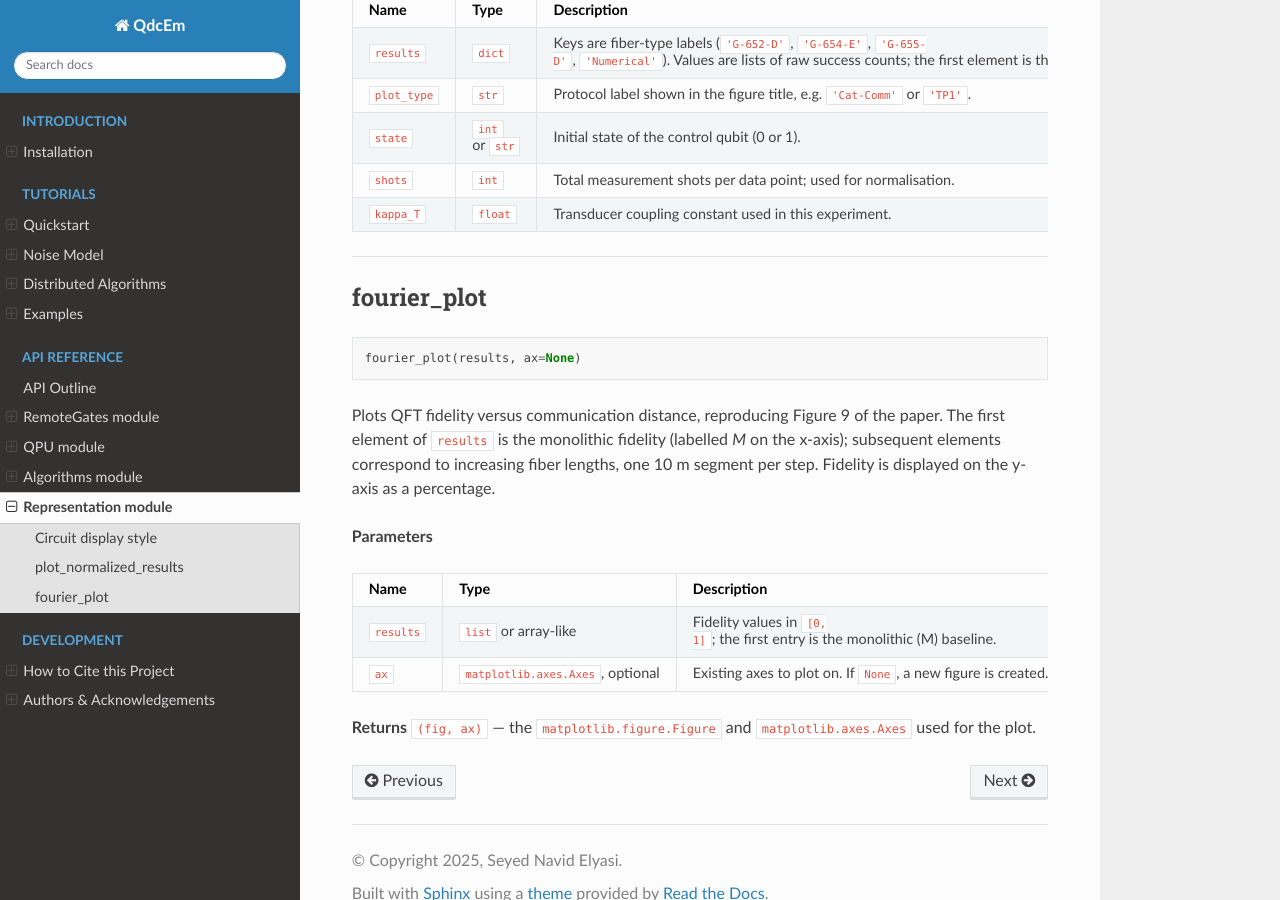
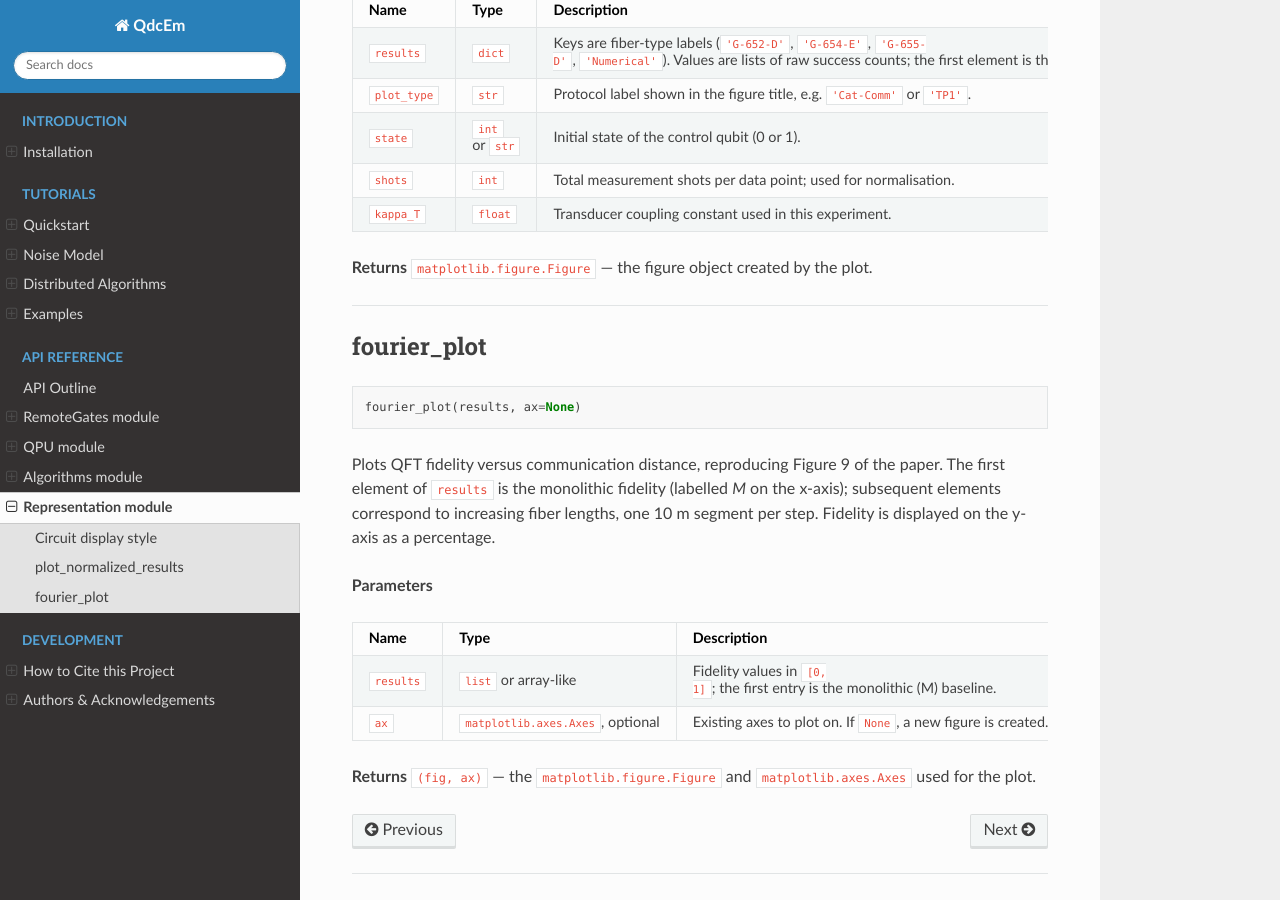
Before and after one commit to nelyasi/QdcEm, a Sphinx documentation site: the page built from docs/pages/modules/representation.rst, in a window 1280 px wide and 900 px high, scrolled down 990 px. Built offline with Sphinx 7.4.7 and the Read the Docs theme 3.1.0, drawn with Linux system fonts in a browser that asks for light colours.

Commit message:
docs: auto-sync with source [skip ci]

```diff
--- a/docs/pages/modules/representation.rst
+++ b/docs/pages/modules/representation.rst
@@ -78,6 +78,9 @@ G-654-E, G-655-D, and a numerical (AerSimulator) reference.
      - ``float``
      - Transducer coupling constant used in this experiment.
 
+**Returns** ``matplotlib.figure.Figure`` — the figure object created by
+the plot.
+
 ----
 
 fourier_plot
```
